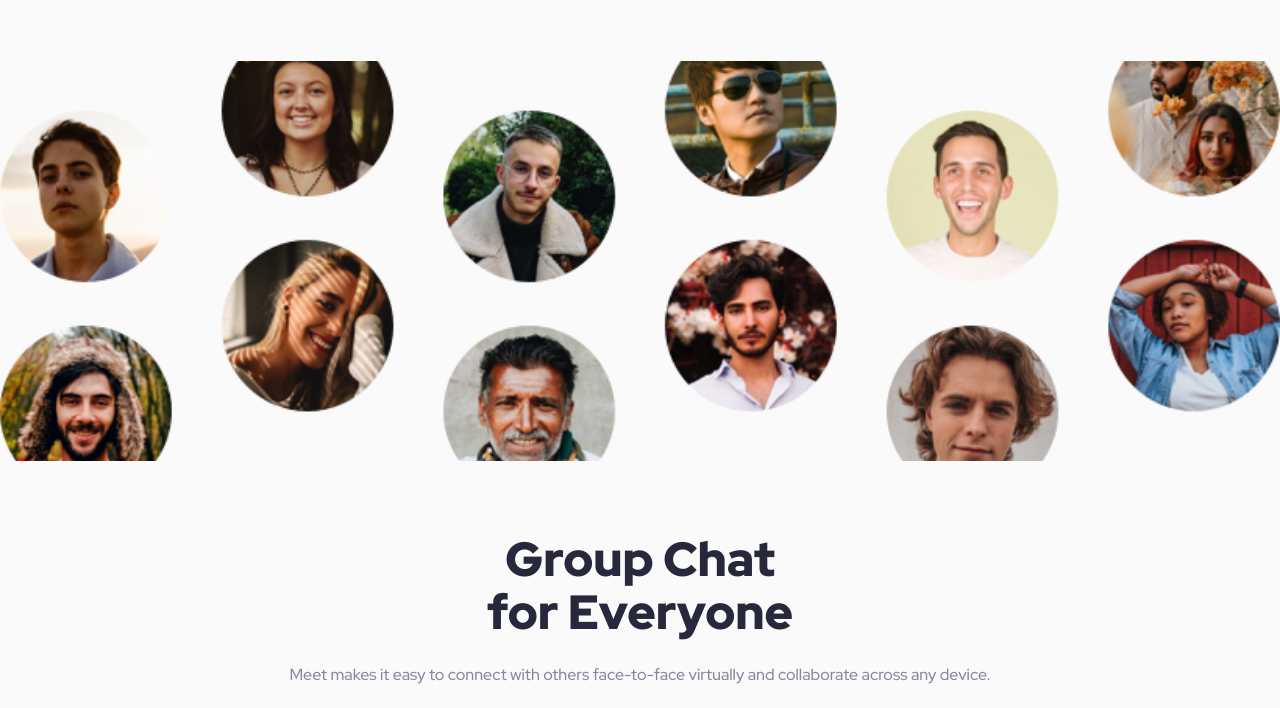
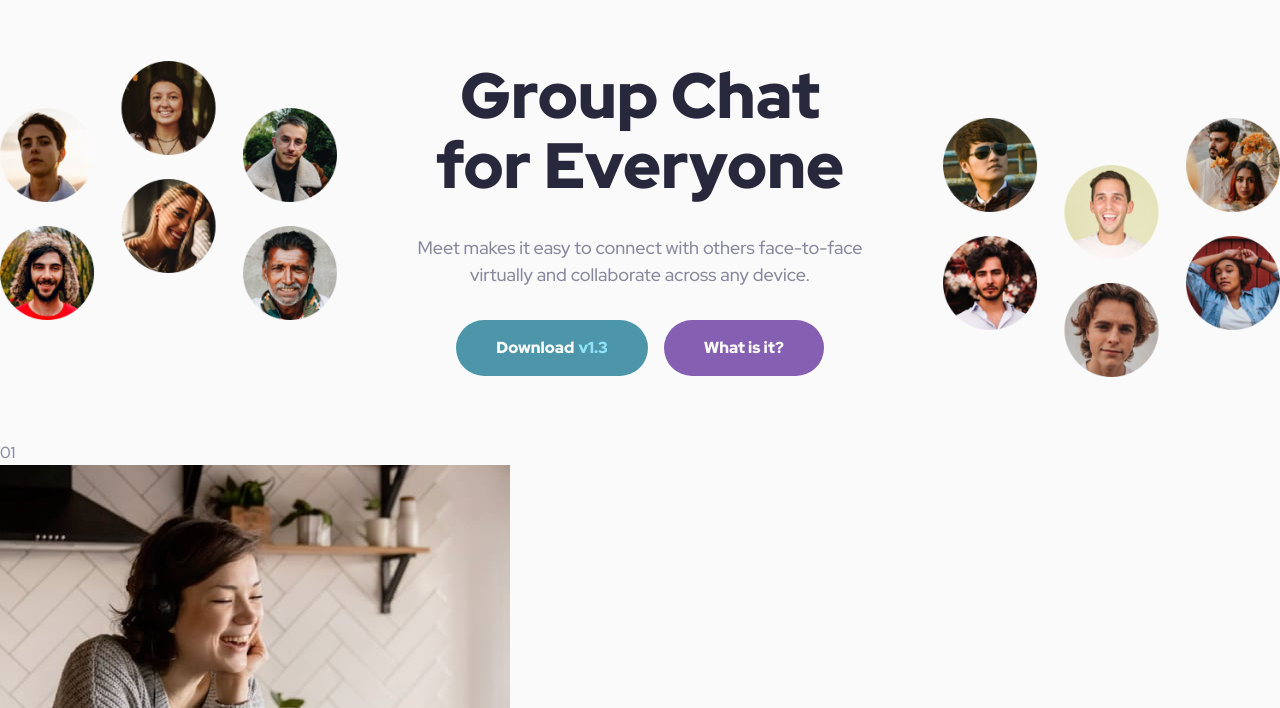
Before and after one commit to r0b3rtcode020/meet-landing, a website: page index.html in a window 1280 px wide. Shown: the part 79-787 px from the top of the page. Drawn offline with Linux system fonts and the light colour scheme.

Commit message:
Desktop header responsive

```diff
--- a/scss/base/_reset.scss
+++ b/scss/base/_reset.scss
@@ -1,7 +1,8 @@
 @use "./variables" as *;
 @use "./mixins" as *;
 
-/* Reset CSS básico */
+/*----------------- Reset -----------------*/
+
 *,
 *::before,
 *::after {
@@ -51,4 +52,9 @@ textarea {
   border: none;
   outline: none;
 }
-/* Fin reset básico */
+
+.container {
+  width: 100%;
+  max-width: 90rem;
+  margin: 0 auto;
+}
--- a/scss/layout/_header.scss
+++ b/scss/layout/_header.scss
@@ -1,5 +1,7 @@
 @use "../base/variables" as *;
 @use "../base/mixins" as *;
+
+/*----------------- Header -----------------*/
 
 .header {
   display: flex;
@@ -23,12 +25,18 @@
       gap: $spacing-72;
       padding-bottom: $spacing-64;
     }
+    @media screen and (width >= 64rem) {
+      flex-direction: row;
+    }
 
     &__image {
       display: flex;
       justify-content: center;
       width: 100%;
       height: clamp(10rem, 42vw, 25rem);
+      @media screen and (width >= 64rem) {
+        display: none;
+      }
 
       img {
         width: 100%;
@@ -38,10 +46,30 @@
 
     &__image--left {
       display: none;
+      @media screen and (width >= 64rem) {
+        display: block;
+        width: 45%;
+        padding-bottom: 3.5625rem;
+
+        img {
+          width: 100%;
+          object-fit: contain;
+        }
+      }
     }
 
     &__image--right {
       display: none;
+      @media screen and (width >= 64rem) {
+        display: block;
+        width: 45%;
+        padding-top: 3.5625rem;
+
+        img {
+          width: 100%;
+          object-fit: contain;
+        }
+      }
     }
 
     &__content {
@@ -52,14 +80,21 @@
       @media screen and (width >= 48rem) {
         padding: 0 calc($spacing-80 * 2);
       }
+      @media screen and (width >= 64rem) {
+        gap: $spacing-32;
+        padding: 0;
+      }
     }
 
     &__title {
-      @include text-preset-m1;
+      font-size: clamp($fs-40, 5vw, $fs-64);
+      font-weight: $fw-black;
+      line-height: $lh-110;
       color: $color-slate-900;
-      @media screen and (width >= 48rem) {
-        @include text-preset-t1;
-      }
+    }
+
+    &__description {
+      font-size: clamp($fs-16, 1.5vw, $fs-18);
     }
 
     &__cta {
```
Also changed, not shown: css/styles.css, 1 other file.
